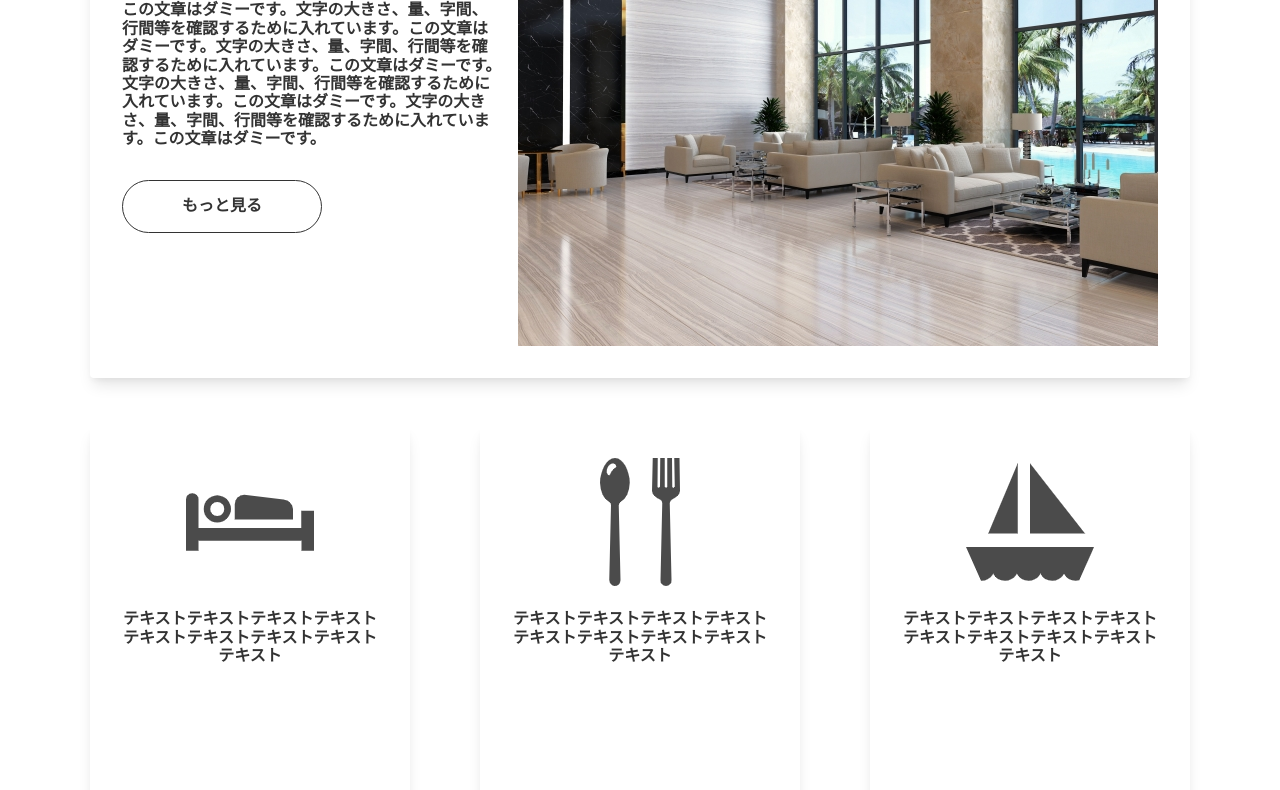
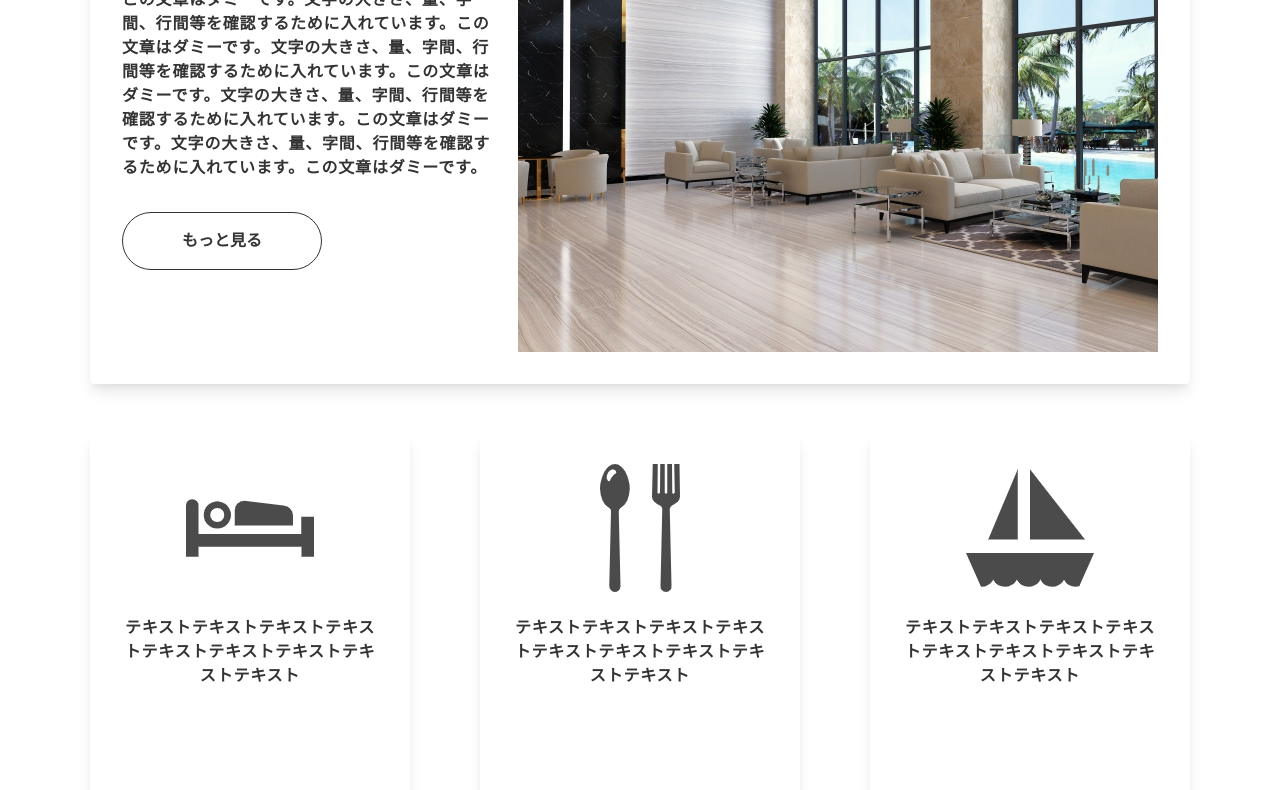
Before and after one commit to kasuyaofcb/responsive_test, a plain HTML site: page index.html in a window 1280 px wide. Shown: the part 293-1083 px from the top of the page. Drawn offline with Linux system fonts and the light colour scheme; some packages are replaced by stand-ins of ours.

Commit message:
2nd comit

```diff
--- a/css/style.css
+++ b/css/style.css
@@ -1,6 +1,8 @@
 body {
   font-weight: bold;
   color: #333;
+  line-height:1.5;
+  letter-spacing:0.05em;
 }
 
 .main {
```
